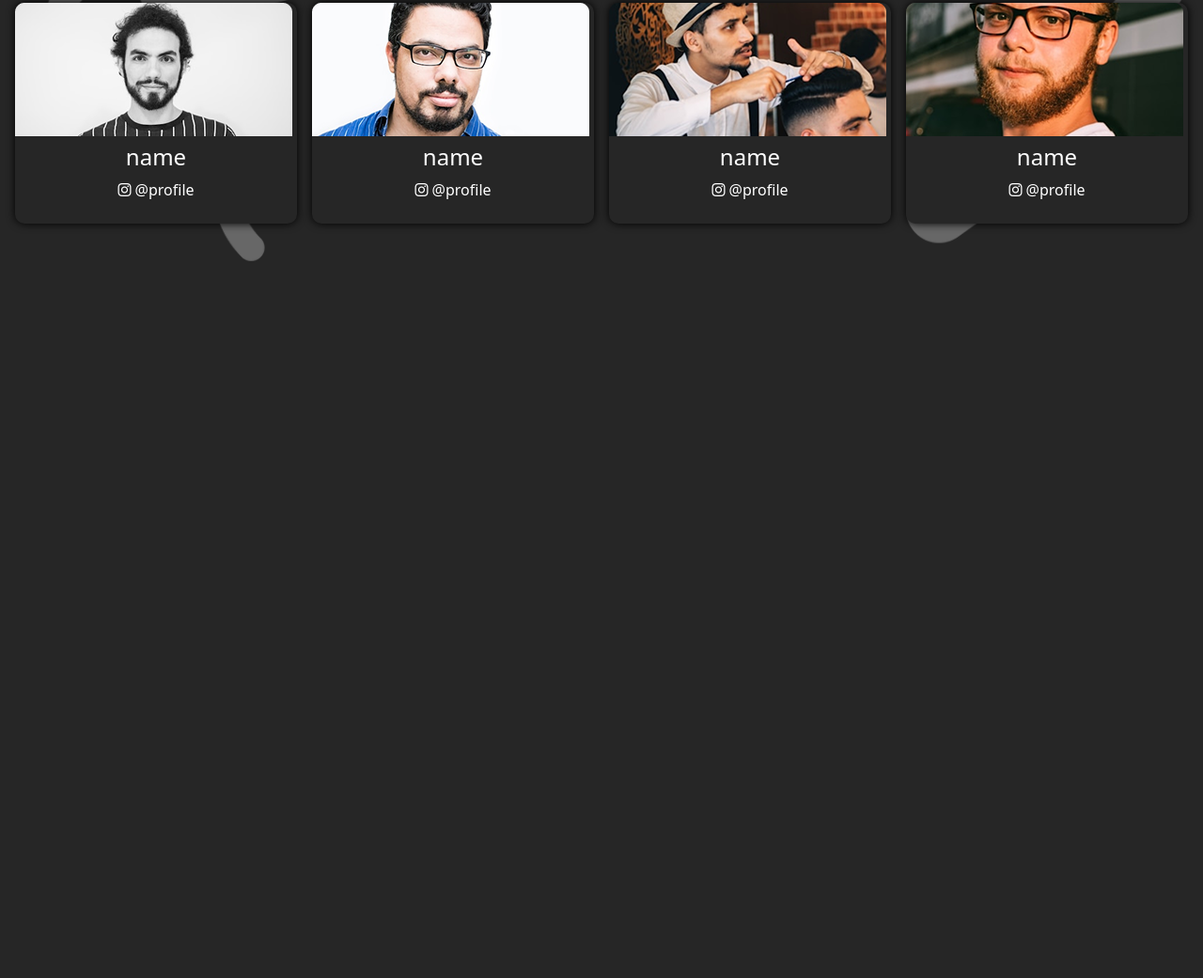
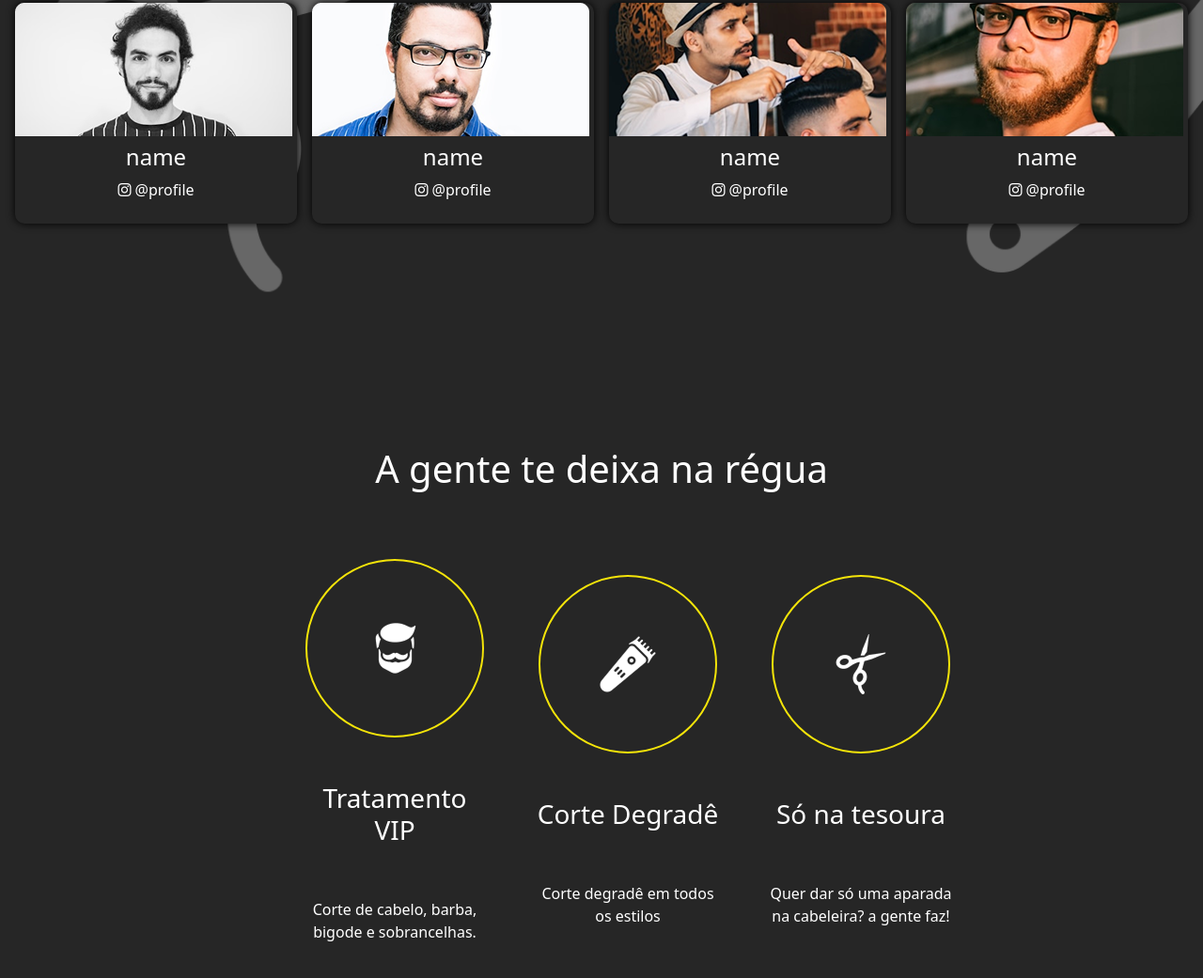
Before and after one commit to Pedroca12345/BarbeariaDoSeuZe, a website built with Vite: page src/index.html in a window 1280 px wide. Shown: the part 1103-2144 px from the top of the page at 94% size. Before the commit the page ends 1490 px from the top, so only its background shows below. Built offline with nearby package versions, Linux system fonts and the light colour scheme.

Commit message:
seção de serviços

```diff
--- a/src/index.html
+++ b/src/index.html
@@ -35,7 +35,7 @@
               <a href="#service" class="text-white menu-link">Serviços</a>
             </li>
             <li>
-              <a href="" class="text-white menu-link">Contato</a>
+              <a href="#contact" class="text-white menu-link">Contato</a>
             </li>
           </ul>
 
@@ -74,7 +74,7 @@
 
     <section id="team" class="team-section w-100 d-flex align-items-center flex-column gap-3">
 
-      <div class="team-section-title my-5">
+      <div class="section-title-white my-5">
         <h1>Conheça nossa equipe</h1>
       </div>
 
@@ -178,10 +178,76 @@
 
     </section>
 
-    <section id="service">
+    <section id="service" class="service-section w-100 d-flex align-items-center flex-column gap-3">
+
+      <div class="section-title-white my-5">
+        <h1>A gente te deixa na régua</h1>
+      </div>
+
+      <div class="services-cards d-flex justify-content-between align-items-center gap-5 w-50">
+
+        <div class="service-card service-card d-flex flex-column align-items-center">
+
+          <div class="service-cricle d-flex align-items-center justify-content-center">
+            <img src="./assets/images/service-img-1.png" alt="">
+          </div>
+
+          <div class="service-title my-5 text-center text-wrap">
+            <h3>Tratamento VIP</h3>
+          </div>
+
+          <div class="service-description text-center text-wrap">
+            <p>
+              Corte de cabelo, barba, bigode e sobrancelhas.
+            </p>
+          </div>
+
+        </div>
+
+        <div class="service-card service-card d-flex flex-column align-items-center">
+
+          <div class="service-cricle d-flex align-items-center justify-content-center">
+            <img src="./assets/images/service-img-2.png" alt="">
+          </div>
+
+          <div class="service-title my-5 text-center text-wrap">
+            <h3>Corte Degradê</h3>
+          </div>
+
+          <div class="service-description text-center text-wrap">
+            <p>
+              Corte degradê em todos os estilos
+            </p>
+          </div>
+
+        </div>
+
+        <div class="service-card d-flex flex-column align-items-center">
+
+          <div class="service-cricle d-flex align-items-center justify-content-center">
+            <img src="./assets/images/service-img-3.png" alt="">
+          </div>
+
+          <div class="service-title my-5 text-center text-wrap">
+            <h3>Só na tesoura</h3>
+          </div>
+
+          <div class="service-description text-center text-wrap">
+            <p>
+              Quer dar só uma aparada na cabeleira? a gente faz!
+            </p>
+          </div>
+
+        </div>
+
+      </div>
 
     </section>
   </main>
+
+  <footer id="contact">
+
+  </footer>
 
   <script type="module" src="./js/main.js"></script>
   <script src="https://kit.fontawesome.com/59772d2d0d.js" crossorigin="anonymous"></script>
--- a/src/scss/styles.scss
+++ b/src/scss/styles.scss
@@ -83,11 +83,13 @@ a:active {
 .team-section {
   background: url("../assets/images/teamBackground.png") no-repeat;
   background-size: cover;
-  height: 75vh;
+  height: 80vh;
 }
 
-.team-section-title,
-.profile-name {
+.section-title-white,
+.profile-name,
+.service-title h3,
+.service-description p  {
   color: #ffffff;
 }
 
@@ -97,3 +99,18 @@ a:active {
   border-radius: 10px;
   box-shadow: #000 0px 0px 10px;
 }
+
+.service-section {
+  height: 80vh;
+}
+
+.service-cricle {
+  height: 190px;
+  width: 190px;
+  border: 2px solid $primary-yellow;
+  border-radius: 50%;
+}
+
+.service-description {
+  width: 200px;
+}
```
Also changed, not shown: src/assets/images/service-img-1.png (added), src/assets/images/service-img-2.png (added), src/assets/images/service-img-3.png (added).
